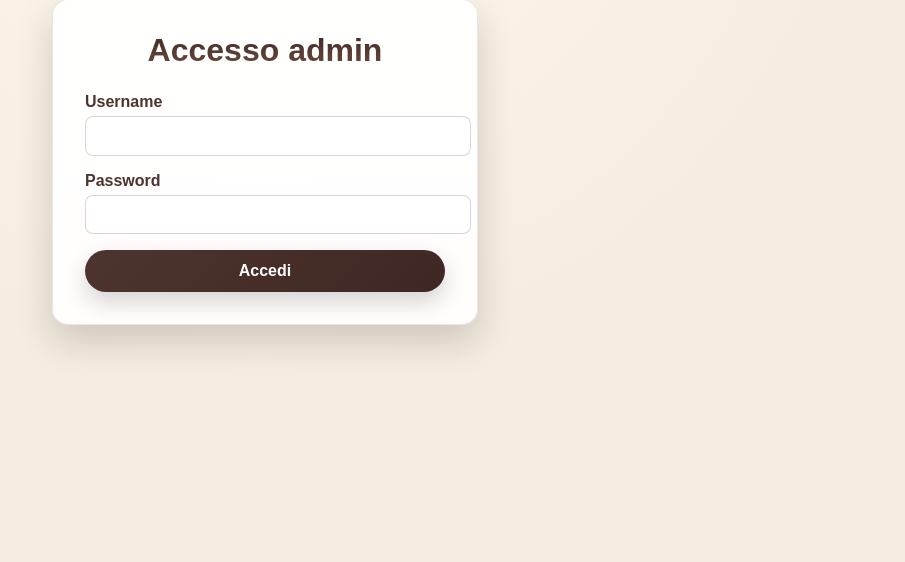
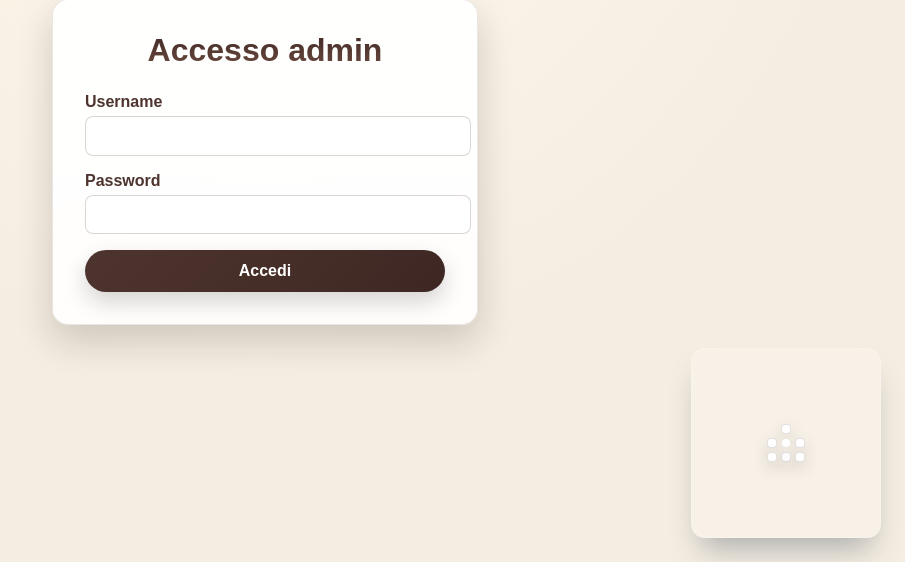
Before and after one commit to Zazanicholas01/qr-bar, a Python web app: template backend/app/templates/login.html in a window 1280 px wide. Shown: the part 238-800 px from the top of the page, without its empty margins (375-1280 px from the left). Run offline with Jinja, Linux system fonts and the light colour scheme; the template is opened without the code that fills it, so the values that code supplies are empty.

Commit message:
Added radial menu to all pages

```diff
--- a/backend/app/templates/login.html
+++ b/backend/app/templates/login.html
@@ -75,7 +75,116 @@
         color: #7d1916;
         font-size: 0.95rem;
       }
+
+      /* Radial Admin Menu */
+      .admin-menu {
+        position: fixed;
+        right: 24px;
+        bottom: 24px;
+        z-index: 1000;
+      }
+      .admin-menu .main {
+        position: relative;
+        display: flex;
+        justify-content: center;
+        align-items: center;
+        width: 188px;
+        height: 188px;
+        background-color: rgba(255, 255, 255, 0.21);
+        border-radius: 14px;
+        backdrop-filter: blur(6px);
+        border: 1px solid rgba(255, 255, 255, 0.18);
+        box-shadow: 0 20px 30px -10px rgba(38,57,77,0.35);
+      }
+      .admin-menu .navigation {
+        position: relative;
+        width: 44px;
+        height: 44px;
+        cursor: pointer;
+        display: flex;
+        justify-content: center;
+        align-items: center;
+        transition: 0.5s;
+      }
+      .admin-menu .navigation span {
+        position: absolute;
+        width: 8px;
+        height: 8px;
+        background: #fff;
+        transform: translate(calc(14px * var(--x)), calc(14px * var(--y)));
+        transition: transform 0.5s, width 0.5s, height 0.5s, background 0.5s, border-radius 0.5s;
+        transition-delay: calc(0.06s * var(--i));
+        display: flex;
+        justify-content: center;
+        align-items: center;
+        border-radius: 4px;
+        border: 1px solid rgba(78,52,46,0.15);
+        box-shadow: 0 6px 16px rgba(30,20,15,0.18);
+      }
+      .admin-menu .navigation span a {
+        display: flex;
+        align-items: center;
+        justify-content: center;
+        width: 100%;
+        height: 100%;
+        color: #fff;
+        text-decoration: none;
+      }
+      .admin-menu .navigation.active span {
+        width: 48px;
+        height: 48px;
+        background: rgba(62,39,35,0.92);
+        transform: translate(calc(60px * var(--x)), calc(60px * var(--y)));
+        border-radius: 10px;
+        border: 1px solid rgba(255,255,255,0.35);
+      }
+      .admin-menu .navigation span ion-icon {
+        transition: 0.5s;
+        font-size: 0em;
+        color: #fff;
+      }
+      .admin-menu .navigation.active span ion-icon {
+        font-size: 1.35em;
+      }
+      .admin-menu .navigation.active span:hover ion-icon {
+        color: #f7c948;
+        filter: drop-shadow(0 0 2px #f7c948) drop-shadow(0 0 5px #f7c948) drop-shadow(0 0 12px #f7c948);
+      }
+      .admin-menu .close {
+        position: absolute;
+        width: 8px;
+        height: 8px;
+        background: #fff;
+        transition: 0.5s;
+        transition-delay: 0.35s;
+        pointer-events: none;
+        display: flex;
+        justify-content: center;
+        align-items: center;
+        border-radius: 4px;
+      }
+      .admin-menu .navigation.active ~ .close {
+        width: 44px;
+        height: 44px;
+        pointer-events: initial;
+        transition-delay: 0.75s;
+        background: #f7c948;
+        border-radius: 10px;
+        box-shadow: 0 10px 22px rgba(30,20,15,0.22);
+      }
+      .admin-menu .navigation ~ .close ion-icon {
+        font-size: 2em;
+        scale: 0;
+        color: #3e2723;
+        transition: 0.5s;
+      }
+      .admin-menu .navigation.active ~ .close ion-icon {
+        scale: 1;
+        transition-delay: 1s;
+      }
     </style>
+    <script type="module" src="https://unpkg.com/ionicons@7.1.0/dist/ionicons/ionicons.esm.js"></script>
+    <script nomodule src="https://unpkg.com/ionicons@7.1.0/dist/ionicons/ionicons.js"></script>
   </head>
   <body>
     <div class="card">
@@ -91,5 +200,36 @@
         <button type="submit">Accedi</button>
       </form>
     </div>
+
+    <div class="admin-menu">
+      <div class="main">
+        <div class="navigation" aria-label="Admin navigation" title="Menu">
+          <span style="--i: 0; --x: 0; --y: -1"><a href="/admin/orders/closed" title="Ordini chiusi"><ion-icon name="time-outline"></ion-icon></a></span>
+          <span style="--i: 1; --x: 1; --y: 0"><a href="/admin/dashboard" title="Dashboard"><ion-icon name="speedometer-outline"></ion-icon></a></span>
+          <span style="--i: 2; --x: 0; --y: 1"><a href="/admin/orders" title="Ordini"><ion-icon name="receipt-outline"></ion-icon></a></span>
+          <span style="--i: 3; --x: -1; --y: 0"><a href="/admin/" title="Home staff"><ion-icon name="home-outline"></ion-icon></a></span>
+          <span style="--i: 4; --x: -1; --y: 1"><a href="/admin/login" title="Login"><ion-icon name="log-in-outline"></ion-icon></a></span>
+          <span style="--i: 5; --x: 1; --y: 1"><a href="#" id="admin-logout-link" title="Logout"><ion-icon name="log-out-outline"></ion-icon></a></span>
+        </div>
+        <div class="close" aria-label="Chiudi" title="Chiudi"><ion-icon name="close-outline"></ion-icon></div>
+      </div>
+    </div>
+
+    <script>
+      (function () {
+        const navigation = document.querySelector('.admin-menu .navigation');
+        const closeBtn = document.querySelector('.admin-menu .close');
+        const logoutLink = document.getElementById('admin-logout-link');
+        if (navigation) navigation.addEventListener('click', () => navigation.classList.add('active'));
+        if (closeBtn) closeBtn.addEventListener('click', (e) => { e.stopPropagation(); navigation.classList.remove('active'); });
+        if (logoutLink) {
+          logoutLink.addEventListener('click', async (e) => {
+            e.preventDefault();
+            try { await fetch('/admin/logout', { method: 'POST', credentials: 'same-origin' }); }
+            finally { window.location.href = '/admin/login'; }
+          });
+        }
+      })();
+    </script>
   </body>
 </html>
--- a/cookies.txt
+++ /dev/null
@@ -1,5 +0,0 @@
-# Netscape HTTP Cookie File
-# https://curl.se/docs/http-cookies.html
-# This file was generated by libcurl! Edit at your own risk.
-
-#HttpOnly_orders.local	FALSE	/	TRUE	1762274665	admin_session	eyJ1aWQiOjEsInRzIjoiMjAyNS0xMS0wM1QxNjo0NDoyNS4wNTEzOTYifQ.aQjb6Q.0HjqqXGkda7yDRqlyJfpPLxn0sM
```
Also changed, not shown: backend/app/templates/admin_welcome.html (+4 -3 lines), backend/app/templates/orders.html (+6 -3 lines), backend/app/templates/orders_closed.html (+4 -3 lines).
